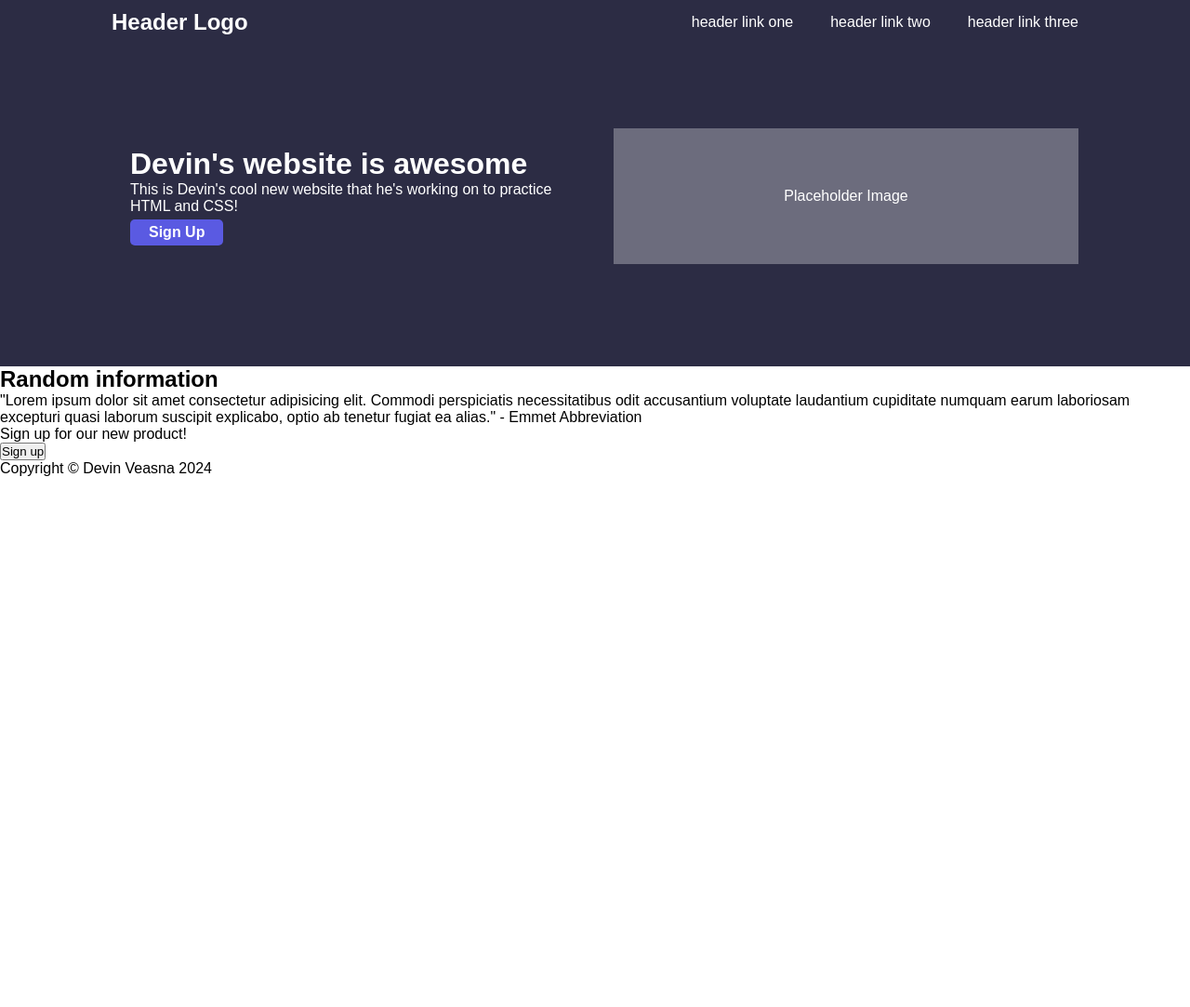
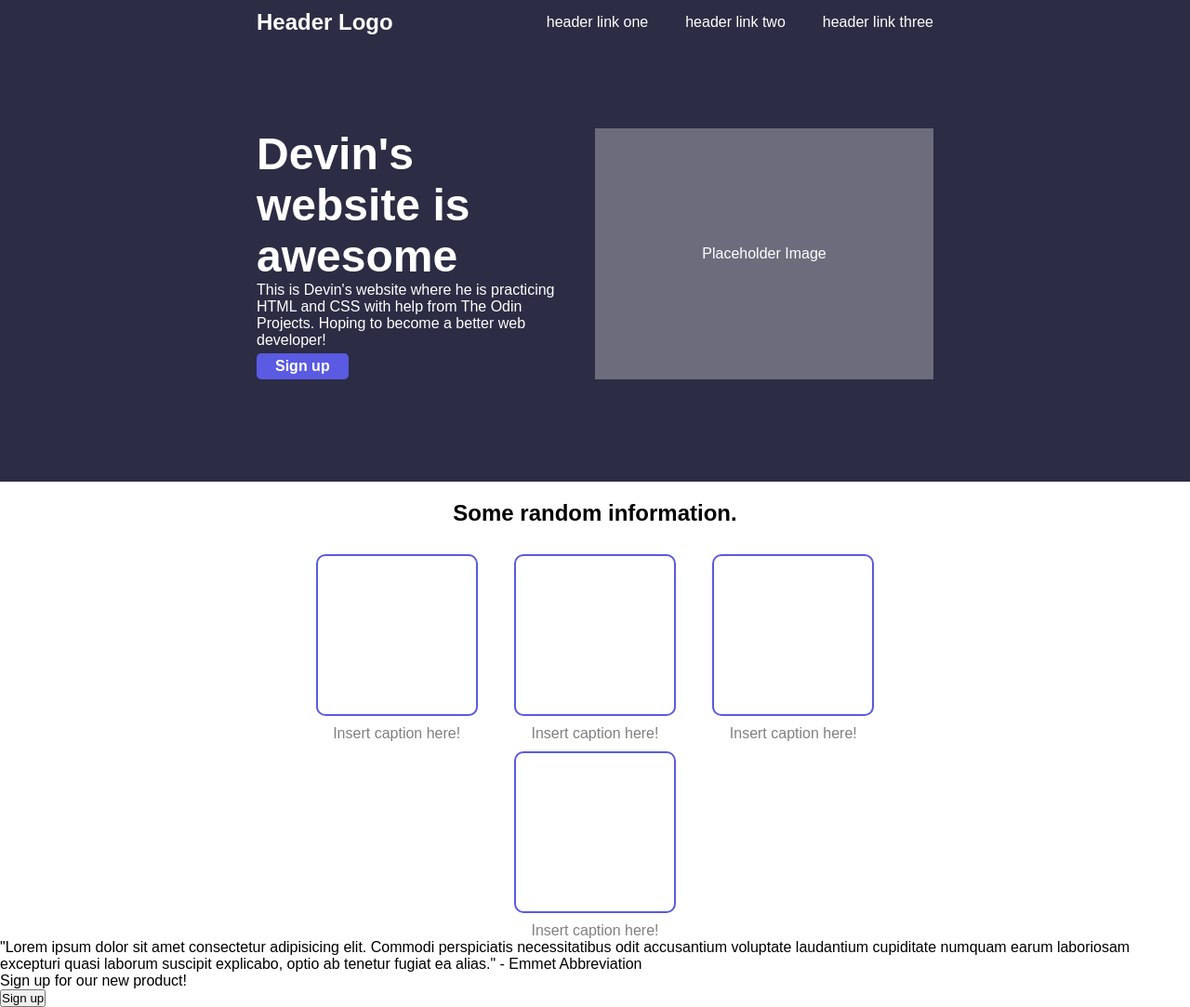
Before and after one commit to veasnadt/htmlcss-website, a plain HTML site: page index.html in a window 1280 px wide. Shown: the whole page at 93% size. Before the commit the page ends 800 px from the top, so only its background shows below. Drawn offline with Linux system fonts and the light colour scheme.

Commit message:
Some touch ups to the header and added images w/ captions.

```diff
--- a/index.html
+++ b/index.html
@@ -8,34 +8,47 @@
 </head>
 <body>
     <div class="header">
+        <div class="header-container">
             <div class="top-container">
                 <h2 class="header-logo">Header Logo</h2>
                 <div class="header-links">
-                <a href="link1.html" class="header-links" target="_blank">header link one</a>
-                <a href="link2.html" class="header-links" target="_blank">header link two</a>
-                <a href="link3.html" class="header-links" target="_blank">header link three</a>
+                    <a href="link1.html" target="_blank">header link one</a>
+                    <a href="link2.html" target="_blank">header link two</a>
+                    <a href="link3.html" target="_blank">header link three</a>
                 </div>
             </div>
 
             <div class="text-img-container">
                 <div class="header-info">
                     <h1 id="header-text">Devin's website is awesome</h1>
-                <p id="header-subtext">This is Devin's cool new website that he's working on to practice HTML and CSS!</p>
-                <button id="header-btn">Sign Up</button>
+                    <p id="header-subtext">This is Devin's website where he is practicing HTML and CSS with help from The Odin Projects. Hoping to become a better web developer!</p>
+                    <button id="header-btn">Sign up</button>
                 </div>
                 <div class="header-img">Placeholder Image</div>
             </div>
-
+        </div>
     </div>
 
-
-
     <div class="info-section">
-        <h2>Random information</h2>
-        <div class="images img1"></div>
-        <div class="images img2"></div>
-        <div class="images img3"></div>
-        <div class="images img4"></div>
+        <h2 id="random-info">Some random information.</h2>
+        <div class="info-container">
+            <div class="img-caption">
+                <div class="info-img img1"></div>
+                <div class="info-caption capt1">Insert caption here!</div>
+            </div>
+            <div class="img-caption">
+                <div class="info-img img2"></div>
+                <div class="info-caption capt1">Insert caption here!</div>
+            </div>
+            <div class="img-caption">
+                <div class="info-img img3"></div>
+                <div class="info-caption capt1">Insert caption here!</div>
+            </div>
+            <div class="img-caption">
+                <div class="info-img img4"></div>
+                <div class="info-caption capt1">Insert caption here!</div>
+            </div>
+        </div>
 
         <div class="quote">
             <p>"Lorem ipsum dolor sit amet consectetur adipisicing elit. Commodi perspiciatis necessitatibus odit accusantium voluptate laudantium cupiditate numquam earum laboriosam excepturi quasi laborum suscipit explicabo, optio ab tenetur fugiat ea alias." - Emmet Abbreviation</p>
@@ -46,8 +59,5 @@
             <button>Sign up</button>
         </div>
     </div>
-
-    <footer>Copyright &copy Devin Veasna 2024</footer>
-
 </body>
 </html>
--- a/style.css
+++ b/style.css
@@ -3,6 +3,8 @@
     padding: 0;
     font-family: Arial, Helvetica, sans-serif;
 }
+
+
 
 /* header logo and header links */
 .header {
@@ -13,6 +15,7 @@
 
 .top-container {
     display: flex;
+    max-width: 70%;
 }
 
 .header-logo {
@@ -34,12 +37,13 @@ a {
     gap: 20px;
 }
 
+/* header image and text */
 .text-img-container {
     display: flex;
     flex-direction: row;
     justify-content: space-between;
     padding: 100px 0;
-    margin: 0;
+    max-width: 70%;
 }
 
 
@@ -50,12 +54,15 @@ a {
 
 .header-info {
     box-sizing: border-box;
-    margin: 20px;
-
+    padding: 0 20px 0 0;
+}
+#header-text {
+    font-size: 3rem;
+    font-weight: bold;
 }
 
-#header-text {
-    font-weight: bold;
+#header-subtext {
+    font-size: 1rem;
 }
 
 #header-btn {
@@ -64,7 +71,7 @@ a {
     color: #fff;
     font-size: 1rem;
     font-weight: bold;
-        background-color: #5a5ae2;
+    background-color: #5a5ae2;
     border: none;
     border-radius: 5px;
 }
@@ -78,3 +85,41 @@ a {
     align-items: center;
     justify-content: center;
 }
+
+#random-info {
+    display: flex;
+    justify-content: center;
+    margin: 20px 0;
+    font-size: 1.5rem;
+    font-weight: bold;
+}
+
+.info-container {
+    display: flex;
+    max-width: 50%;
+    flex-wrap: wrap;
+    justify-content: space-between;
+    margin: 0 auto;
+}
+
+.info-img {
+    border: 2px solid #5a5ae2;
+    border-radius: 10px;
+    padding: 10px;
+    flex: 1;
+    margin: 10px;
+    width: 150px;
+    height: 150px;
+    display: flex;
+    align-items: center;
+    justify-content: center;
+}
+
+.info-caption {
+    display: flex;
+    flex: 1;
+    align-items: center;
+    justify-content: center;
+    color: #808080;
+
+}
```
Lines whose indentation alone changed are shown as unchanged.
